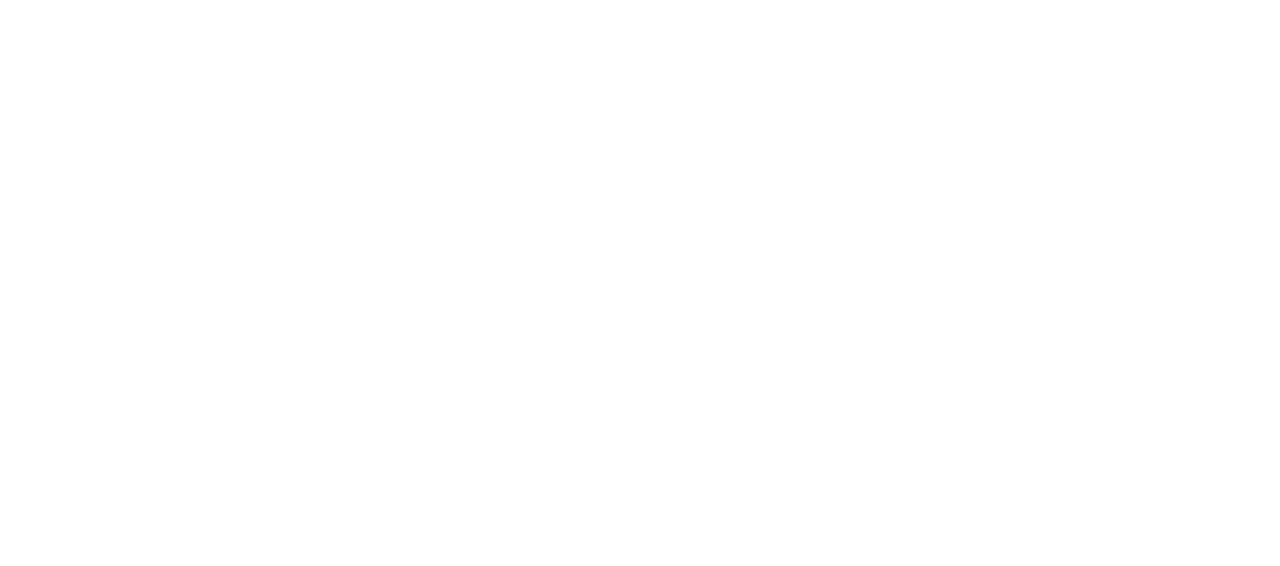
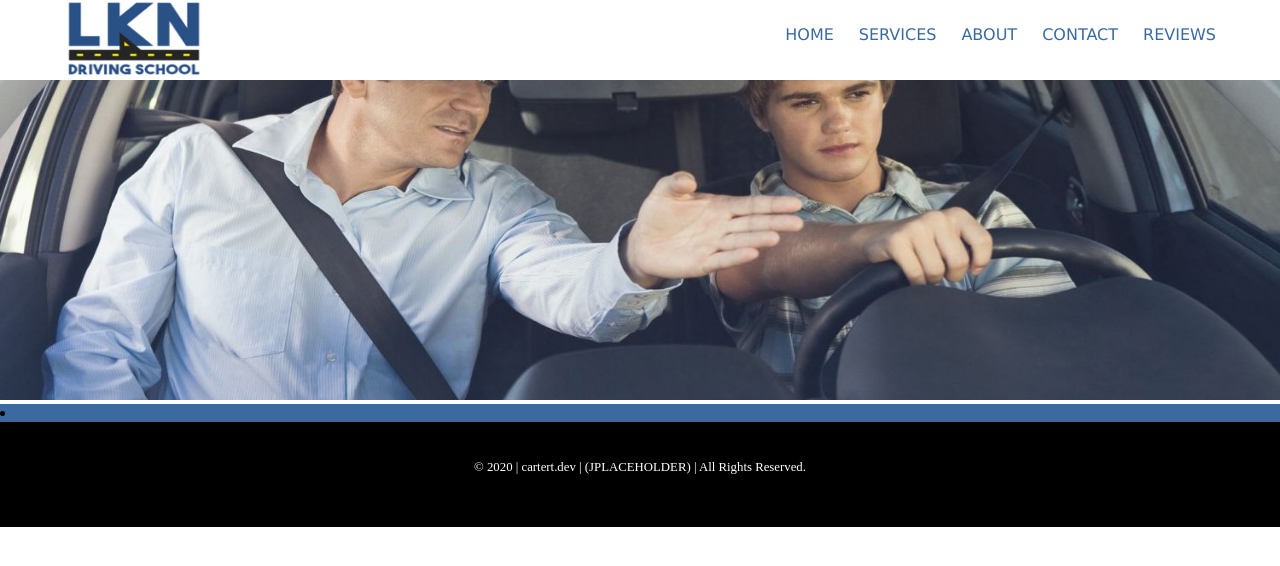
Before and after one commit to jchironna/ctjc, a plain HTML site: page contact.html in a window 1280 px wide. Drawn offline with Linux system fonts and the light colour scheme.

Commit message:
added info to contact page and fixed nav bars for services and contact

```diff
--- a/contact.html
+++ b/contact.html
@@ -0,0 +1,51 @@
+<!DOCTYPE html>
+<html>
+
+<head>
+  <title>Driving School |</title>
+  <meta charset="utf-8"/>
+  <meta name="description" content="Mr. Carrolls driving school."/>
+  <meta name="keywords" content="driving">
+  <meta name="viewport" content="width-device-width, initial-scale=1, user-scalable=no"/>
+  <meta http-equiv="X-UA-Comptatible" content="ie=edge">
+  <meta name="HandheldFriendly" content="True"/>
+  <link rel="stylesheet" href="assets/main.css"/>
+</head>
+<!-- Fonts -->
+<!-- Google Analytics inserted here: -->
+<body>
+  <div class="header">
+    <div class="inner_header">
+      <div class="logo_container">
+        <!--<h1><span>Lake Norman</span> Driving School</h1>-->
+
+        <img class="heading" src="pics/lkndrive.png">
+      </div>
+      <ul class="navigation">
+        <li><a href="index.html">HOME</a></li>
+        <li><a href="services.html">SERVICES</a></li>
+        <li><a href="about.html">ABOUT</a></li>
+        <li><a href="contact.html">CONTACT</a></li>
+        <li><a href="/">REVIEWS</a></li>
+      </ul>
+    </div>
+  </div>
+  <div>
+    <img src="pics/driver.jpeg">
+  </div>
+<!-- First body section -->
+<div class="container">
+
+</div>
+
+  <div id="division">
+    <li>    </li>
+  </div>
+  <div id="footer">
+    <ul class="copyright">
+      <li>&copy 2020 | cartert.dev | (JPLACEHOLDER) | All Rights Reserved.</li>
+  </div>
+
+</body>
+
+</html>
```
Also changed, not shown: index.html (+1 -1 lines), services.html (+4 -4 lines).
